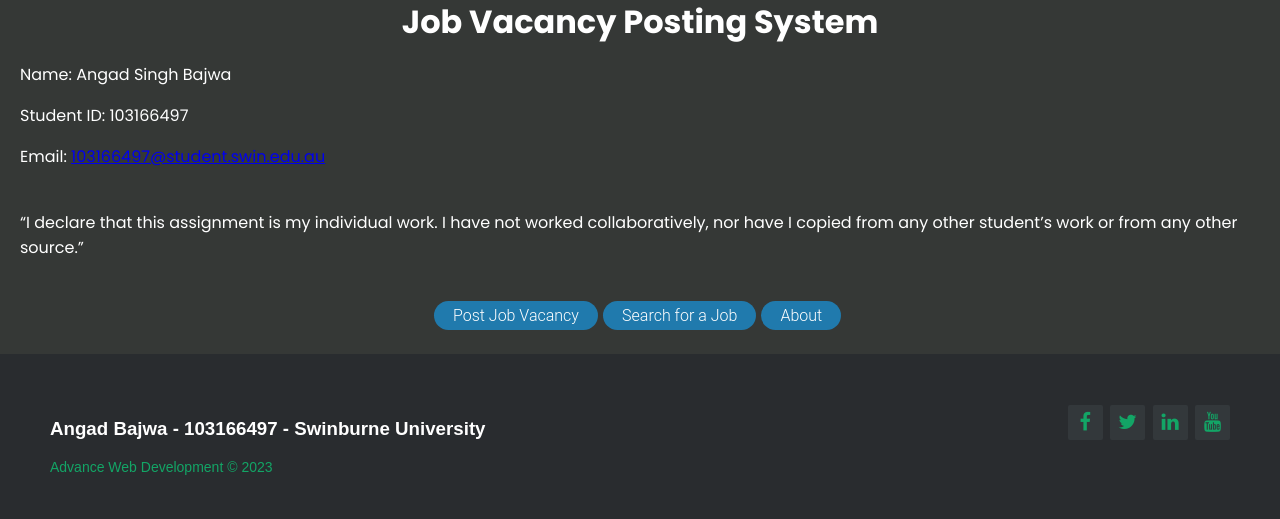
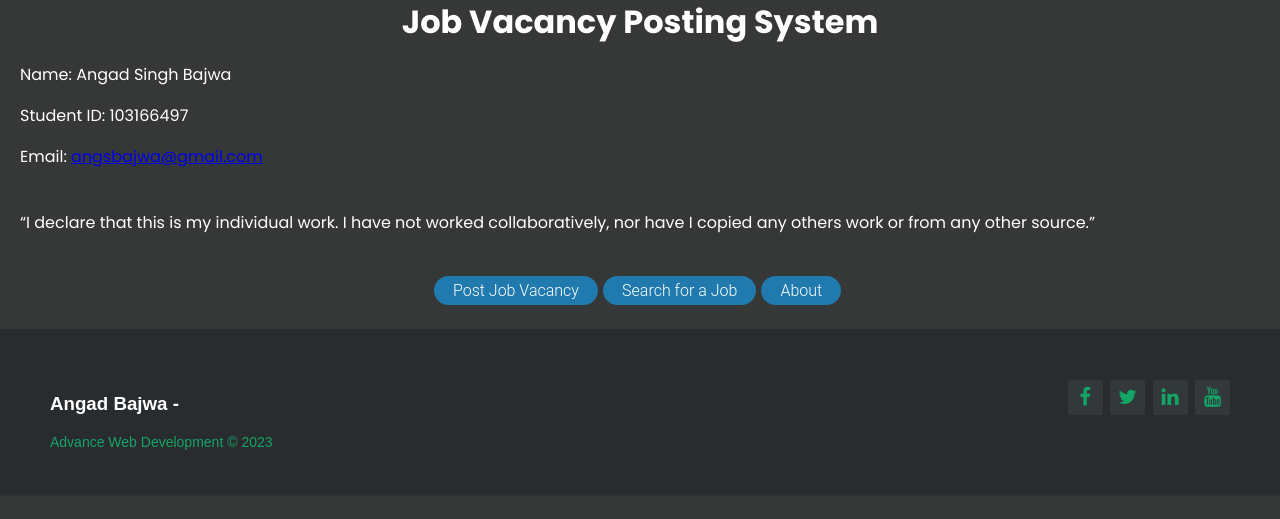
Before and after one commit to AngadB013/Job_Search_Site, a PHP site: page / in a window 1280 px wide. Shown: the part 52-571 px from the top of the page. Run offline with PHP 8.4, Linux system fonts and the light colour scheme.

Commit message:
index.php

```diff
--- a/index.php
+++ b/index.php
@@ -5,7 +5,7 @@
     <meta name="description" content="Web application development" />
     <meta name="keywords" content="PHP" />
     <meta name="author" content="Angad Singh Bajwa" />
-    <title>Assignment 1</title>
+    <title>Jobsite</title>
     <link rel="stylesheet" href="style.css" />
     <link rel="stylesheet" href="https://cdnjs.cloudflare.com/ajax/libs/font-awesome/4.7.0/css/font-awesome.min.css">
 </head>
@@ -41,10 +41,10 @@
   <div id = "info">
     <p>Name: Angad Singh Bajwa</p>
     <p>Student ID: 103166497</p>
-    <p>Email: <a href="mailto:103166497@student.swin.edu.au">103166497@student.swin.edu.au</a></p>
+    <p>Email: <a href="mailto:'angsbajwa@gmail.com">angsbajwa@gmail.com</a></p>
     <p></br>
-      “I declare that this assignment is my individual work. I have not worked
-      collaboratively, nor have I copied from any other student’s work or from any other source.”</a>
+      “I declare that this is my individual work. I have not worked
+      collaboratively, nor have I copied any others work or from any other source.”</a>
     </p>
   </div>
     </br>
@@ -64,7 +64,7 @@
   </div>
 
 	<div class="footer-left">
-    <h3>Angad Bajwa - 103166497 - Swinburne University</h3>
+    <h3>Angad Bajwa - </h3>
 		<p>Advance Web Development &copy; 2023</p>
 	</div>
 </footer>
```
